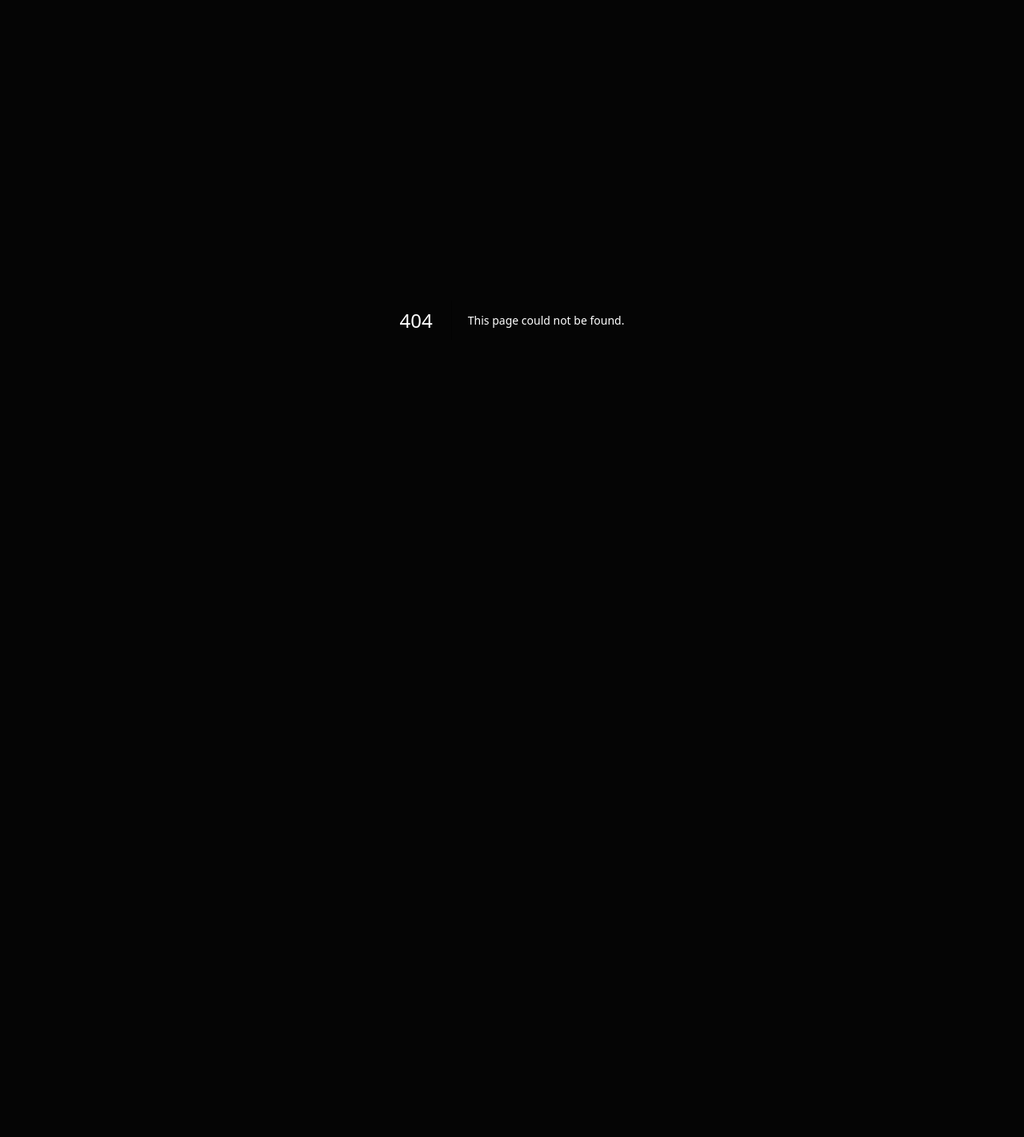
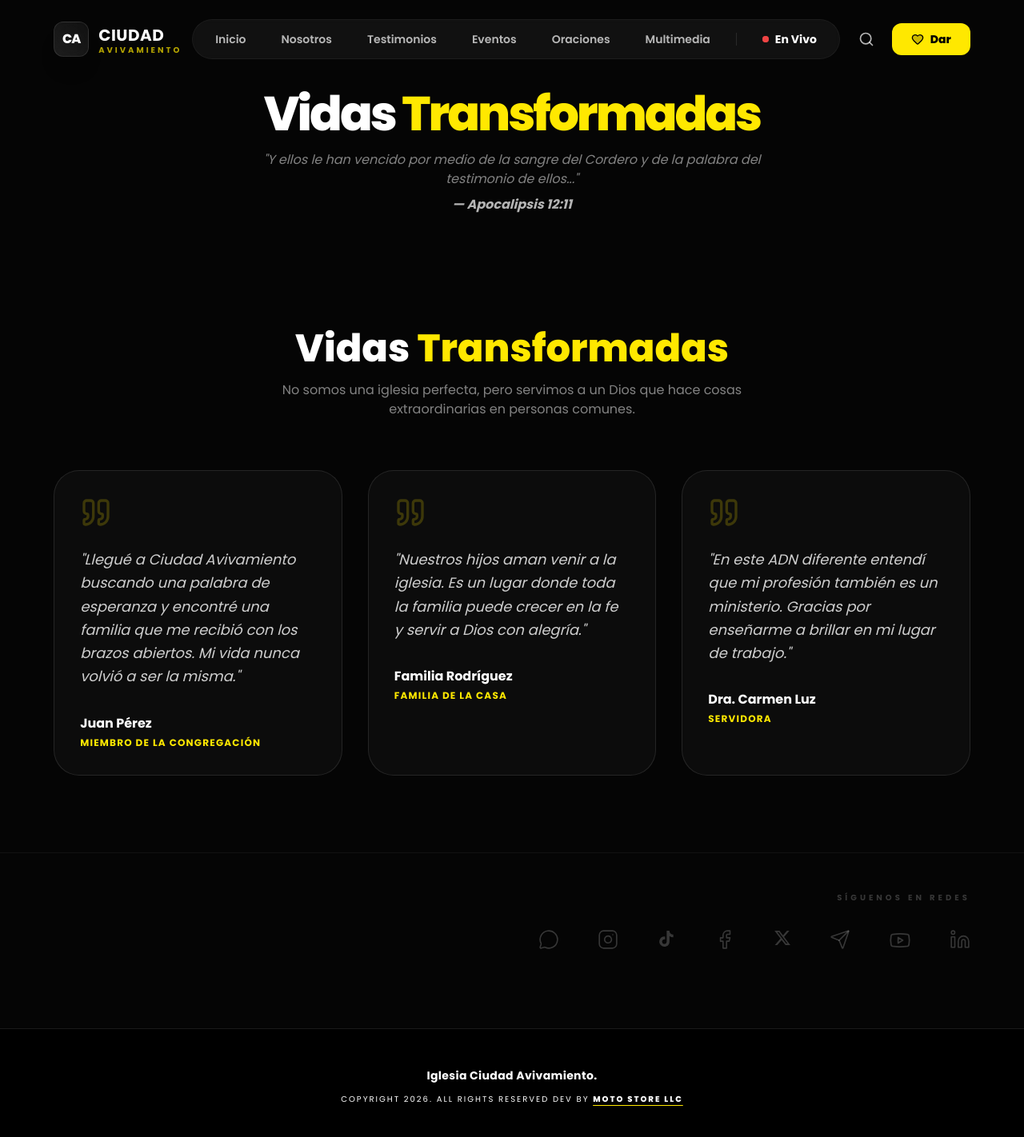
Before and after one commit to mapciudada/ciudad-avivamiento, a Next.js app: page /testimonios in a window 1280 px wide. Before the commit this address had no page. Shown: the top 1422 px of the page at 80% size. Before the commit the page ends 800 px from the top, so only its background shows below. Built offline with nearby package versions, Linux system fonts and the light colour scheme.

Commit message:
Feat: Creación de la página independiente de Testimonios

```diff
--- /dev/null
+++ b/app/testimonios/page.tsx
@@ -0,0 +1,46 @@
+import Nav from "../../components/Nav";
+import TestimonialsSection from "../../components/TestimonialsSection";
+import SocialBar from "../../components/SocialBar";
+
+export default function TestimoniosPage() {
+  return (
+    <>
+      <Nav />
+      <main className="bg-[#050505] min-h-screen pt-28 pb-12">
+        {/* Encabezado de la Página */}
+        <div className="container mx-auto px-4 mb-12 text-center">
+          <h1 className="text-4xl md:text-6xl font-black text-white tracking-tighter mb-4">
+            Vidas <span className="text-[#FFE800]">Transformadas</span>
+          </h1>
+          <p className="text-white/50 max-w-2xl mx-auto italic">
+            "Y ellos le han vencido por medio de la sangre del Cordero y de la palabra del testimonio de ellos..."
+            <span className="block mt-2 font-bold text-white/70">— Apocalipsis 12:11</span>
+          </p>
+        </div>
+
+        {/* Reutilizamos la sección que ya tiene el diseño Pro */}
+        <TestimonialsSection />
+
+        <SocialBar />
+      </main>
+
+      <footer className="border-t border-white/10 py-12 bg-black text-center">
+        <div className="container mx-auto px-4 space-y-3">
+          <p className="text-white text-sm font-bold tracking-wide">
+            Iglesia Ciudad Avivamiento.
+          </p>
+          <p className="text-white text-[10px] tracking-[0.2em] uppercase">
+            Copyright {new Date().getFullYear()}. All Rights Reserved Dev By{" "}
+            <a
+              href="https://www.motostorellc.com/"
+              target="_blank"
+              className="text-white hover:text-[#FFE800] transition-all duration-300 font-black underline decoration-[#FFE800] underline-offset-4"
+            >
+              Moto Store LLC
+            </a>
+          </p>
+        </div>
+      </footer>
+    </>
+  );
+}
--- a/data/testimonios.ts
+++ b/data/testimonios.ts
@@ -1,20 +1,22 @@
+// data/testimonios.ts
+
 export const testimonios = [
   {
     id: 1,
-    nombre: "Andrés García",
-    frase: "Llegué buscando respuestas y encontré una familia. Mi fe ha crecido de una manera que nunca imaginé.",
-    rol: "Miembro desde 2023"
+    nombre: "Juan Pérez", // Cambia por el nombre real
+    frase: "Llegué a Ciudad Avivamiento buscando una palabra de esperanza y encontré una familia que me recibió con los brazos abiertos. Mi vida nunca volvió a ser la misma.",
+    rol: "Miembro de la Congregación"
   },
   {
     id: 2,
-    nombre: "María Elena Rivas",
-    frase: "En Ciudad Avivamiento aprendí que Dios no nos llama a ser perfectos, sino a ser reales. Mi hogar fue restaurado.",
-    rol: "Líder de Servicio"
+    nombre: "Familia Rodríguez",
+    frase: "Nuestros hijos aman venir a la iglesia. Es un lugar donde toda la familia puede crecer en la fe y servir a Dios con alegría.",
+    rol: "Familia de la Casa"
   },
   {
     id: 3,
-    nombre: "Carlos Mendoza",
-    frase: "El apoyo en oración durante mi enfermedad fue clave. No solo oraron, estuvieron conmigo en cada paso.",
-    rol: "Ministerio de Jóvenes"
+    nombre: "Dra. Carmen Luz",
+    frase: "En este ADN diferente entendí que mi profesión también es un ministerio. Gracias por enseñarme a brillar en mi lugar de trabajo.",
+    rol: "Servidora"
   }
 ];
```
Also changed, not shown: 1 other file (tests, documents, lock files or other folders).
